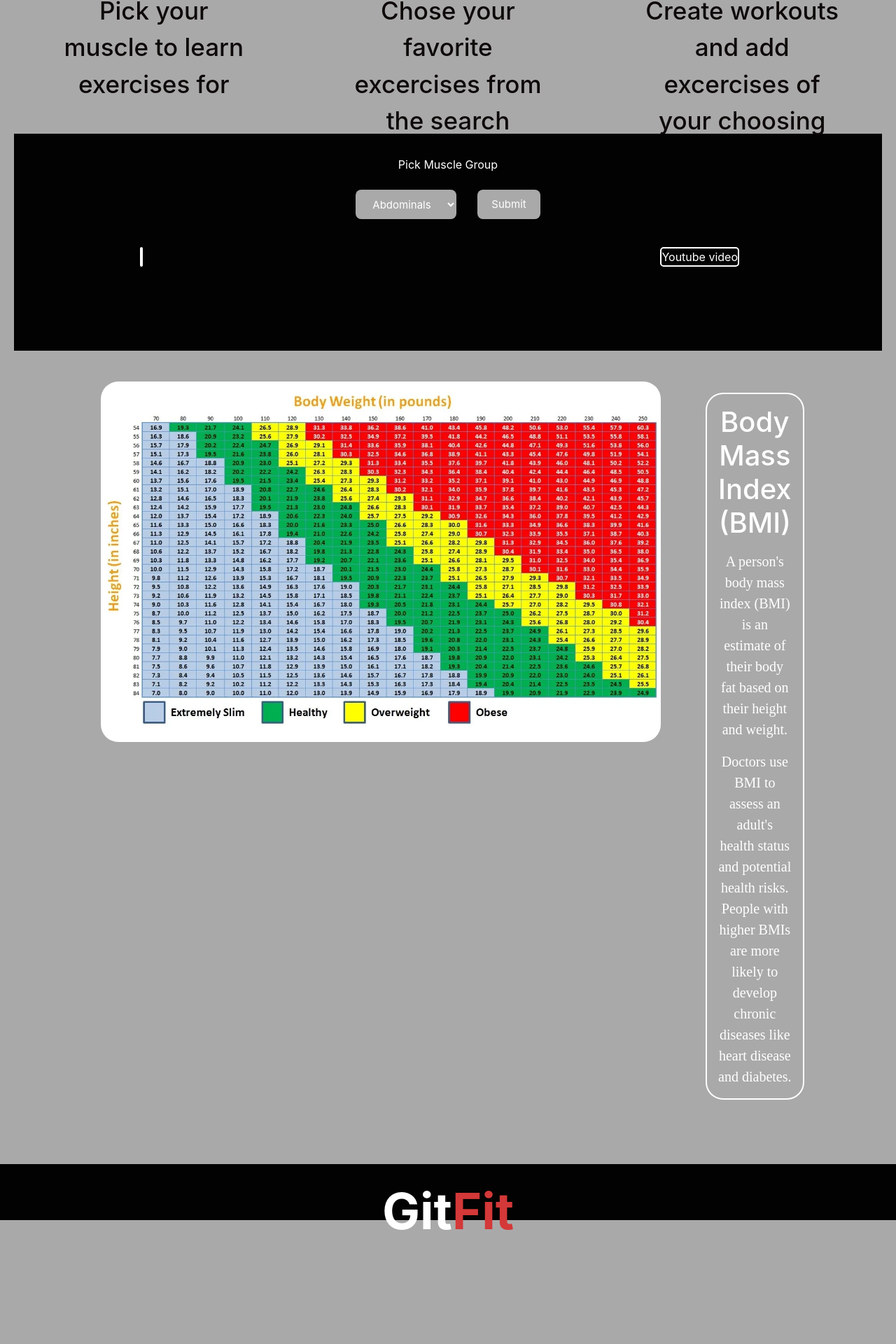
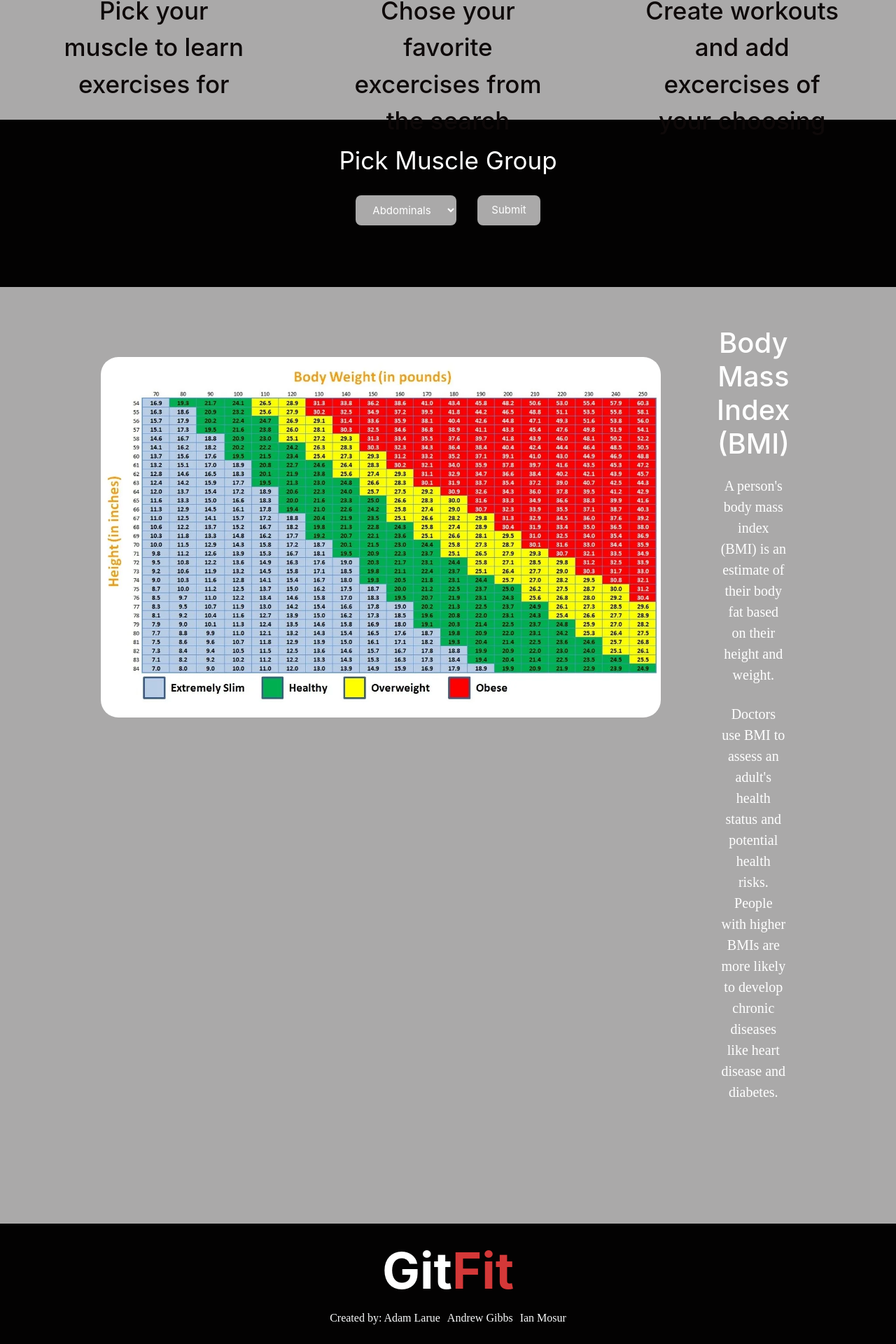
Before and after one commit to adamlarue19/Project-3, a React (Create React App) app in the folder client/: page / in a window 1280 px wide. Shown: the part 858-2778 px from the top of the page at 70% size. Before the commit the page ends 2632 px from the top, so only its background shows below. Built offline with nearby package versions, Linux system fonts and the light colour scheme.

Commit message:
im tired

```diff
--- a/client/src/components/ExerciseList/index.js
+++ b/client/src/components/ExerciseList/index.js
@@ -4,8 +4,9 @@ import React from 'react';
 const ExerciseList = ({ exercises, title }) => {
     if (!exercises.length) {
       return <h3>No exercises Yet</h3>;
+      console.log(exercises)
     }
-
+    console.log(exercises)
     return (
       <div>
         <h3>{title}</h3>
@@ -17,6 +18,7 @@ const ExerciseList = ({ exercises, title }) => {
                 <p className='workoutTitle'>{exercises.weight}</p>
                 <p className='workoutTitle'>{exercises.reps}</p>
                 <p className='workoutTitle'>{exercises.sets}</p>
+                console.log(exercises)
               </div>
             </div>
           ))}
--- a/client/src/components/Footer/footer.css
+++ b/client/src/components/Footer/footer.css
@@ -1,7 +1,17 @@
 footer {
     bottom: 0;
-    height: 10vh;
+    height: auto;
     color: white;
     margin-top: 5vh;
     background-color: #030202;
 }
+p {
+    padding: 5px;
+
+}
+
+.credits {
+    display:flex;
+    align-items: center;
+    justify-content: center;
+}
--- a/client/src/components/Footer/index.js
+++ b/client/src/components/Footer/index.js
@@ -16,7 +16,14 @@ const Footer = () => {
         <div className="brand-logo" onClick={test}>
           <h1 onClick={()=>console.log("working")}>Git<span className="orange-red">Fit</span></h1>
         </div>
+        <div className='credits'>
+        <p> Created by: Adam Larue
+          </p>
+          <p>Andrew Gibbs</p>
+          <p>Ian Mosur</p>
         </div>
+        </div>
+
       </footer>
     );
   };
--- a/client/src/components/Search/index.js
+++ b/client/src/components/Search/index.js
@@ -67,7 +67,7 @@ const Search = () => {
       <div id="apicontainer" className="main-Container">
         <div className="searchContainer">
 
-          <label htmlFor="">Pick Muscle Group</label>
+          <label className='searchTitle' htmlFor="">Pick Muscle Group</label>
 
           <div className="search-Menu">
 
@@ -119,7 +119,7 @@ results?.map((data, i) => <li key={i}>{data.name}</li>)
 }
 
             </div>
-            <div className="video">Youtube video</div>
+
           </div>
         </div>
       </div>
--- a/client/src/components/WorkoutForm/index.js
+++ b/client/src/components/WorkoutForm/index.js
@@ -70,7 +70,7 @@ const WorkoutForm = () => {
 
         <div className="col-12 col-lg-3">
           <button className="addWorkout-btn" type="submit">
-            Add Exercises
+            Add Workout
           </button>
         </div>
         {error && (
--- a/client/src/pages/Home.css
+++ b/client/src/pages/Home.css
@@ -164,16 +164,17 @@ section {
 .dropdown-item {
   background-color: #d43838;
 }
+.searchTitle{
+  font-size: 35px;
+
+}
 .searchInfo {
-  display: flex;
   justify-content: space-between;
   margin-bottom: 2rem;
 }
 .information {
+  font-size: 30px;
   margin: 5vh;
-  border: white;
-  border-width: 2px;
-  border-style: solid;
   border-radius: 5px;
   height: auto;
 }
@@ -197,6 +198,7 @@ section {
 }
 .image-Container {
   margin: 3vh;
+  margin-top: 100px;
   width: 50%;
   max-width: 1000px;
   min-width: 800px;
@@ -204,10 +206,8 @@ section {
 }
 
 .bmiTextBox {
+  color: white;
   margin: 5vh;
-  border: white;
-  border-width: 2px;
-  border-style: solid;
   border-radius: 25px;
   width: 35vh;
   height: auto;
--- a/client/src/pages/Workout.css
+++ b/client/src/pages/Workout.css
@@ -19,7 +19,7 @@ body {
 .main-Container {
   display: flex;
   flex-direction: column;
-  margin: 20px;
+
   align-items: center;
 }
 section {
```
